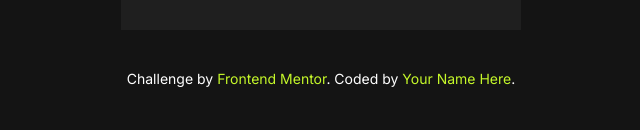
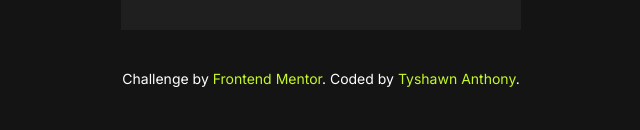
Before and after one commit to tyshawn-anthony/social-links-profile-challenge, a plain HTML site: page index.html in a window 1280 px wide. Shown: the part 710-840 px from the top of the page, 319-959 px from the left. Drawn offline with Linux system fonts and the light colour scheme.

Commit message:
Fixed credit, adding my name

```diff
--- a/index.html
+++ b/index.html
@@ -47,7 +47,7 @@
         Challenge by
         <a href="https://www.frontendmentor.io?ref=challenge" target="_blank"
           >Frontend Mentor</a
-        >. Coded by <a href="#">Your Name Here</a>.
+        >. Coded by <a href="#">Tyshawn Anthony</a>.
       </p>
     </footer>
   </body>
```
Also changed, not shown: 1 other file.
